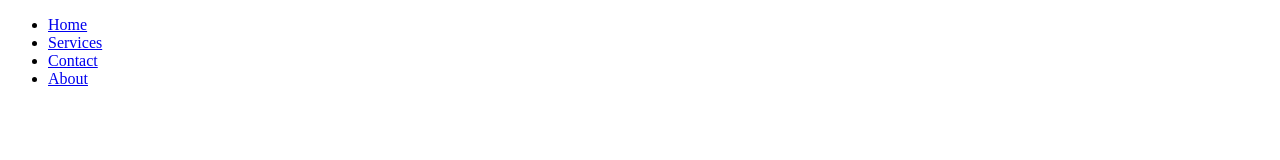
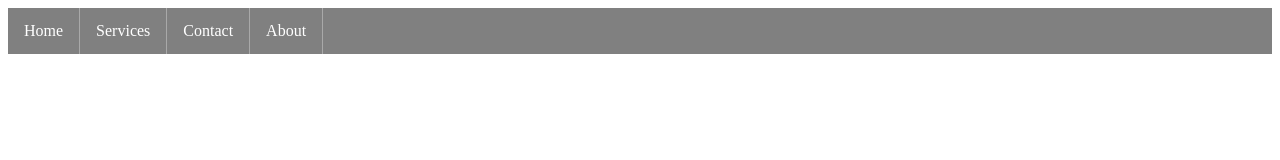
Before and after one commit to EECKHOUTRemi/Partiel-Versioning, a plain HTML site: page about.html in a window 1280 px wide. Drawn offline with Linux system fonts and the light colour scheme.

Commit message:
add: link stylesheet to HTML files and create style.css

```diff
--- a/about.html
+++ b/about.html
@@ -4,6 +4,7 @@
 <head>
     <meta charset="UTF-8">
     <meta name="viewport" content="width=device-width, initial-scale=1.0">
+    <link rel="stylesheet" href="style.css">
     <title>EECKHOUT Rémi - Partiel Versioning</title>
 </head>
 
--- /dev/null
+++ b/style.css
@@ -0,0 +1,20 @@
+ul {
+    list-style-type: none;
+    margin: 0;
+    padding: 0;
+    overflow: hidden;
+    background-color: grey;
+}
+
+li {
+    float: left;
+    border-right: 1px solid darkgrey;
+}
+
+li a {
+    display: block;
+    color: white;
+    text-align: center;
+    padding: 14px 16px;
+    text-decoration: none;
+}
```
Also changed, not shown: contact.html (+1 -0 lines), index.html (+1 -0 lines), services.html (+1 -0 lines).
